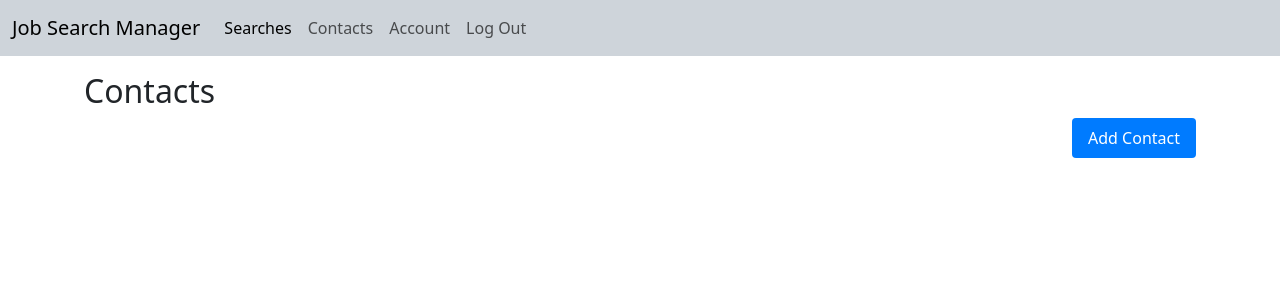
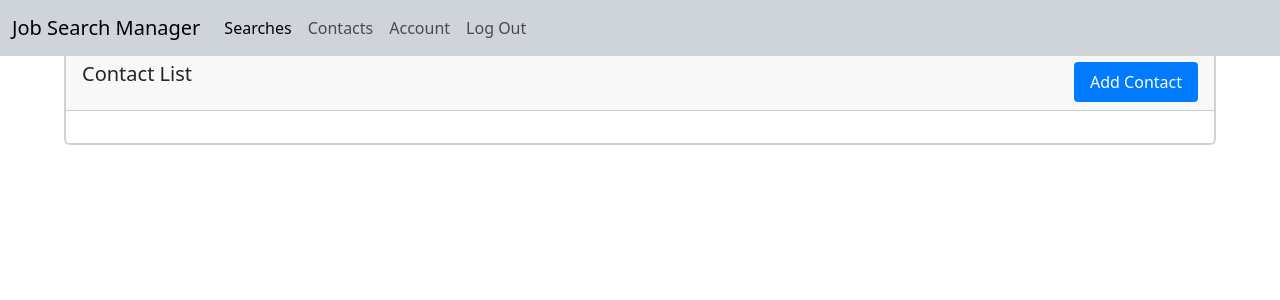
Before and after one commit to billmil235/jobsearchui, an Angular app: page /contacts-manager in a window 1280 px wide. Shown: the top 300 px of the page. Built offline with nearby package versions, Linux system fonts and the light colour scheme; sample sign-in values are in the browser's storage.

Commit message:
Update visual look

```diff
--- a/src/app/Components/Contacts/contacts-list/contacts-list.component.html
+++ b/src/app/Components/Contacts/contacts-list/contacts-list.component.html
@@ -1,11 +1,14 @@
-<div class="contacts-container">
-  <h2>Contacts</h2>
-
-  <div class="action-buttons">
-    <button (click)="addContact()" class="btn btn-primary">Add Contact</button>
+<div class="card rounded border-2">
+  <div class="card-header">
+    <div class="row">
+      <div class="d-flex justify-content-between">
+        <h5 class="card-title text-nowrap">Contact List</h5>
+        <button (click)="addContact()" class="btn btn-primary">Add Contact</button>
+      </div>
+    </div>
   </div>
 
-  <div class="contacts-list">
+  <div class="card-body">
     <div *ngFor="let contact of contacts" class="contact-item">
       <div class="contact-info">
         <!-- Replace with your actual contact properties -->
--- /dev/null
+++ b/src/app/Components/Contacts/contacts.component.html
@@ -0,0 +1 @@
+<app-contacts-list></app-contacts-list>
--- a/src/app/Components/Contacts/contacts.component.ts
+++ b/src/app/Components/Contacts/contacts.component.ts
@@ -3,9 +3,7 @@ import { ContactsListComponent } from './contacts-list/contacts-list.component';
 
 @Component({
   selector: 'app-contacts',
-  template: `
-    <app-contacts-list></app-contacts-list>
-  `,
+  templateUrl: 'contacts.component.html',
   standalone: true,
   imports: [ContactsListComponent]
 })
```
